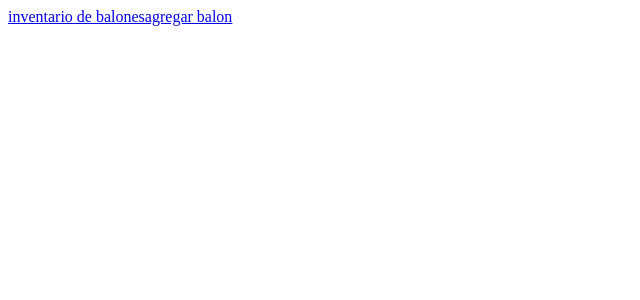
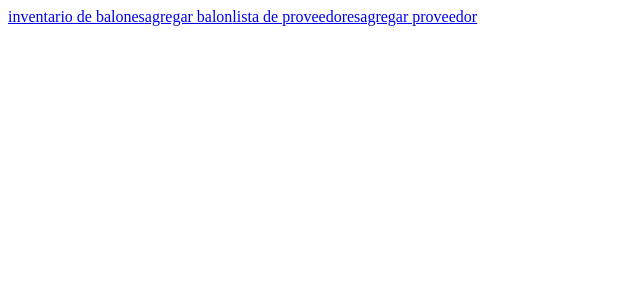
Before and after one commit to 888JordyEmanuelAymaCutipa888/AngularGAS, an Angular app: page / in a window 1280 px wide. Shown: the top 300 px of the page, without its empty margins (0-640 px from the left). Built offline with nearby package versions, Linux system fonts and the light colour scheme; no server answers.

Commit message:
se agrego vinculos para los componentes modificados recientemente

```diff
--- a/src/app/app.component.html
+++ b/src/app/app.component.html
@@ -1,5 +1,7 @@
 <div>
   <a routerLink="/balones">inventario de balones</a>
   <a routerLink="/balones/agregar">agregar balon</a>
+  <a routerLink="/proveedores">lista de proveedores</a>
+  <a routerLink="/proveedores/agregar">agregar proveedor</a>
 </div>
 <router-outlet></router-outlet>
```
